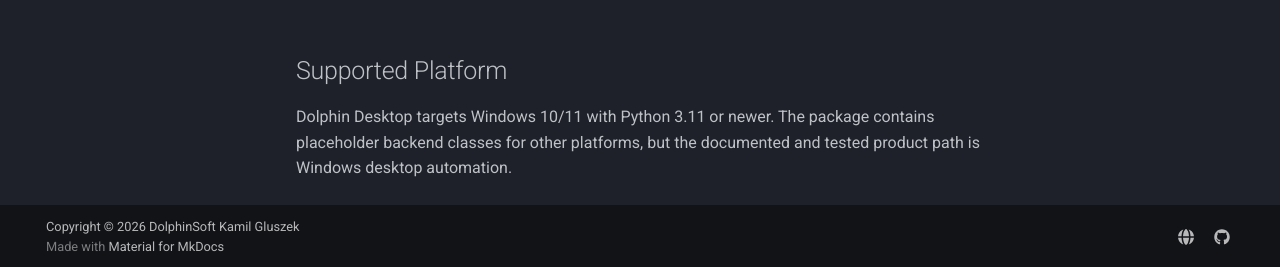
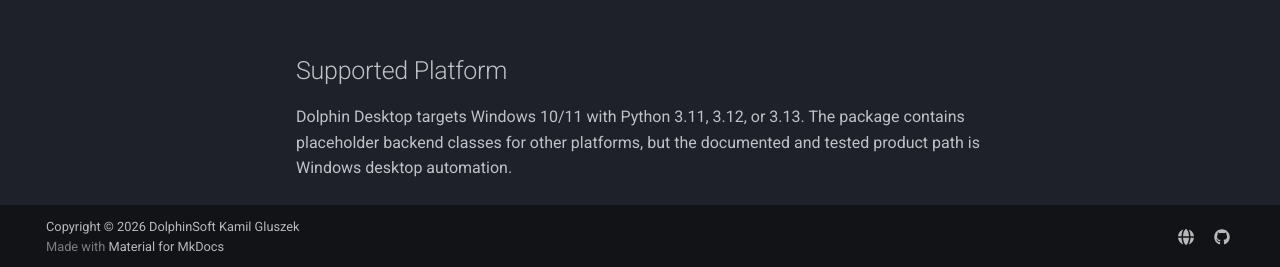
Before and after one commit to DolphinSoftEU/DolphinDesktop, an MkDocs documentation site: the page built from docs/index.md, in a window 1280 px wide and 900 px high, scrolled down 1426 px. Shown: the part 630-897 px from the top of the window. Built offline with MkDocs 1.6.1 and Material for MkDocs 9.7.7, drawn with Linux system fonts in a browser that asks for light colours; comment, search, counter and statistics services are not loaded; the version menu is left out.

Commit message:
Bug Fix - KAN-623-630

```diff
--- a/docs/index.md
+++ b/docs/index.md
@@ -63,4 +63,4 @@ limitations, supported modes, out-of-scope decisions
 
 ## Supported Platform
 
-Dolphin Desktop targets Windows 10/11 with Python 3.11 or newer. The package contains placeholder backend classes for other platforms, but the documented and tested product path is Windows desktop automation.
+Dolphin Desktop targets Windows 10/11 with Python 3.11, 3.12, or 3.13. The package contains placeholder backend classes for other platforms, but the documented and tested product path is Windows desktop automation.
```
Also changed, not shown: docs/ci/index.md (+1 -1 lines), docs/ci/jenkins.md (+1 -1 lines), docs/getting-started.md (+1 -1 lines).
